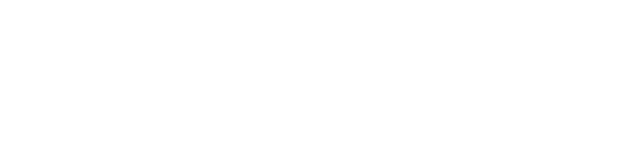
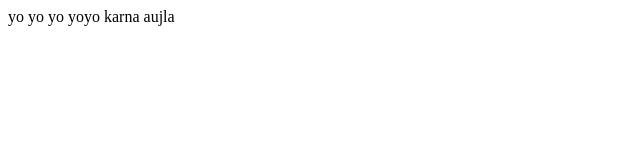
Before and after one commit to Gagan2601/Git_trial, a plain HTML site: page contact.html in a window 1280 px wide. Shown: the whole page, without its empty margins (0-640 px from the left). Drawn offline with Linux system fonts and the light colour scheme.

Commit message:
Skipped staging area

```diff
--- a/contact.html
+++ b/contact.html
@@ -6,6 +6,6 @@
     <title>Document</title>
 </head>
 <body>
-
+    yo yo yo yoyo karna aujla
 </body>
 </html>
```
